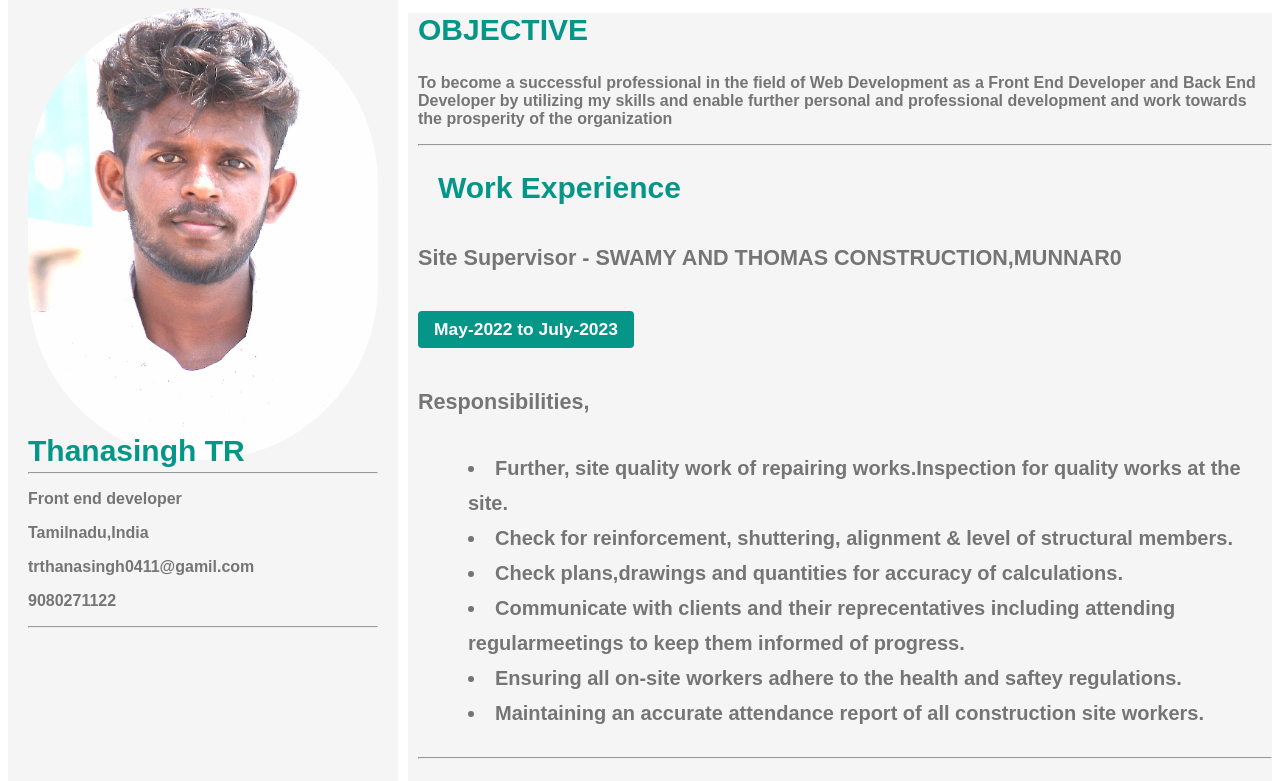
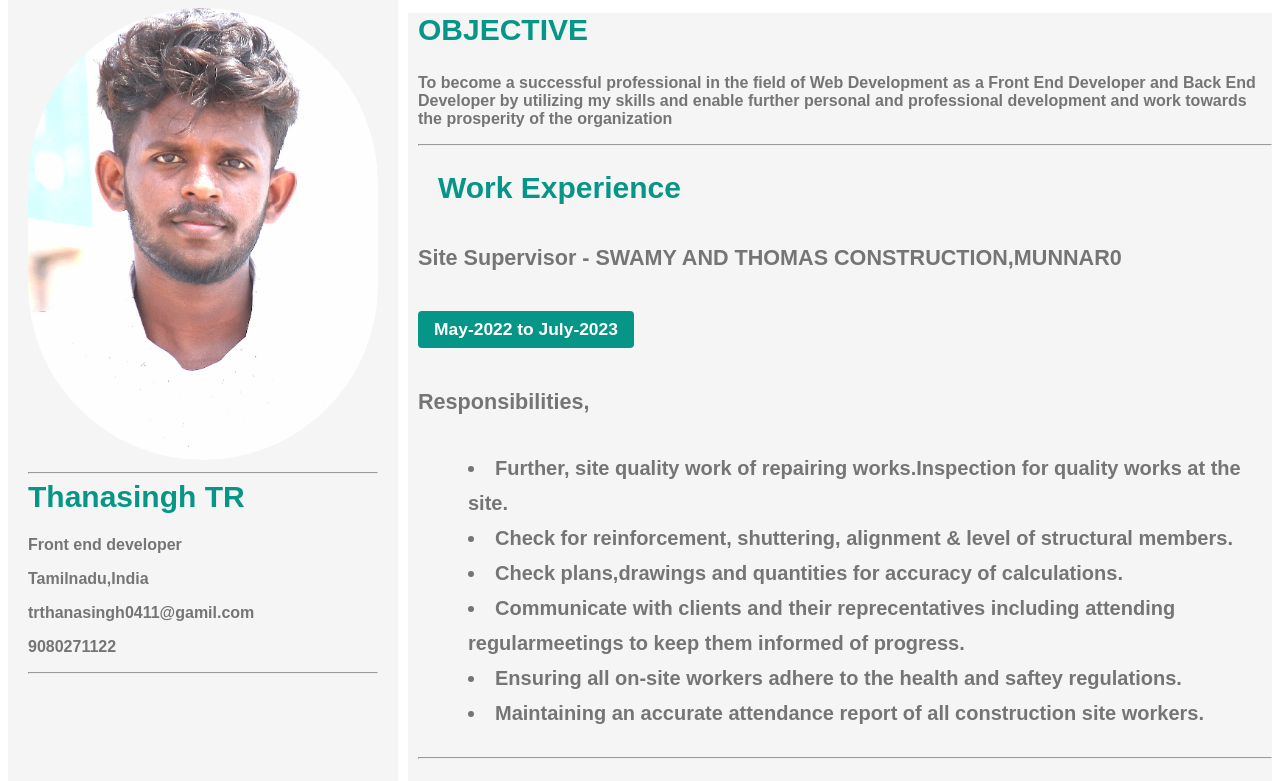
Before and after one commit to rsmuthurajvj/helloworld1, a plain HTML site: page index.html in a window 1280 px wide. Shown: the top 781 px of the page. Drawn offline with Linux system fonts and the light colour scheme; some icons are missing.

Commit message:
style.css

```diff
--- a/style.css
+++ b/style.css
@@ -67,7 +67,7 @@
   border-radius: 500px;
 }
 .name{
-  margin-top: -70px;
+  margin-top: -24px;
   font-size: 30px;
   font-family: Arial, Helvetica, sans-serif;
   color: #069688;
```
